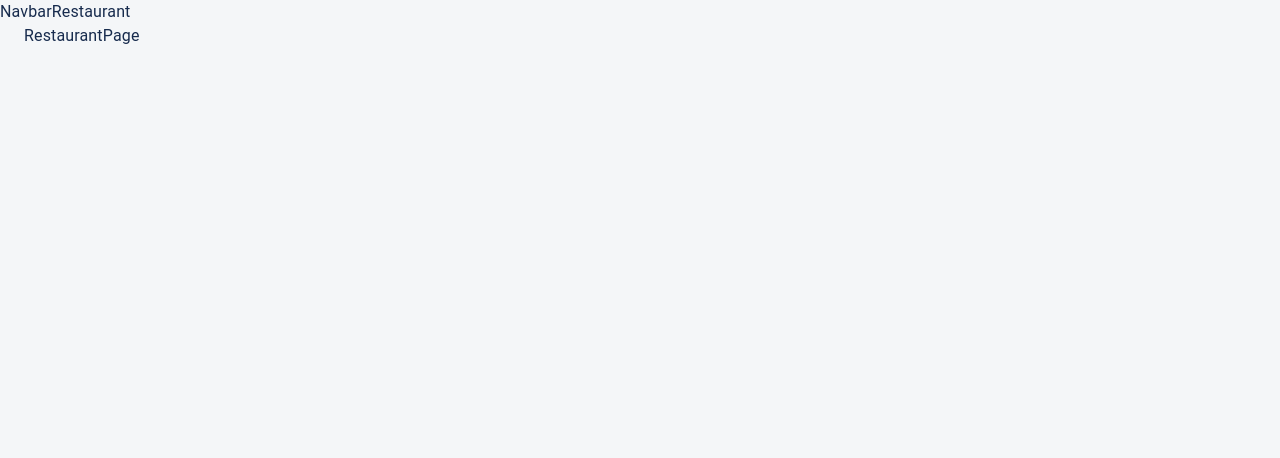
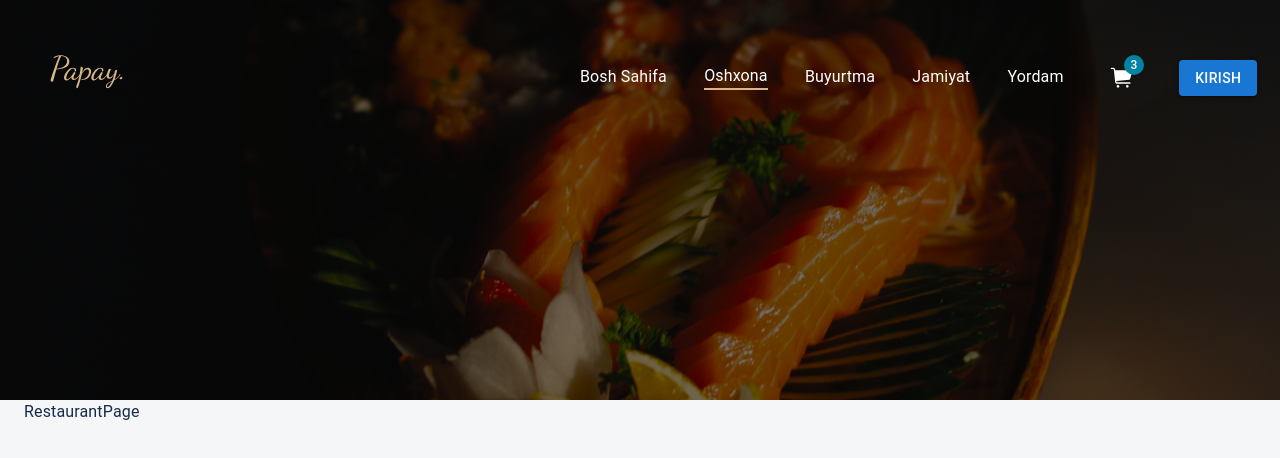
Before and after one commit to ravshan2508/papay-react, a React (Create React App) app: page / in a window 1280 px wide. Both pictures are taken after a click on the element "Oshxona". Shown: the top 458 px of the page. Built offline with nearby package versions, Linux system fonts and the light colour scheme.

Commit message:
feat: develop header logic of restaurant and others navbar

```diff
--- a/src/app/components/header/others.tsx
+++ b/src/app/components/header/others.tsx
@@ -1,5 +1,72 @@
+import { Container,Stack,Box,Badge,Button,IconButton } from "@mui/material";
 import React from "react";
+import { NavLink } from "react-router-dom";
 
 export function NavbarOthers(props: any) {
-    return <div>NavbarOthers</div>
+    return <div className="format_others home_navbar">
+        <Container>
+                <Stack
+                    flexDirection={"row"}
+                    className="navbar_config"
+                    justifyContent={"space-between"}
+                >
+                    <Box>
+                        <img src='/icons/papay.svg'/>
+                    </Box>
+                    <Stack
+                        flexDirection={"row"}
+                        justifyContent="space-evenly"
+                        alignItems={"center"}
+                        className="navbar_links"
+                    >
+                        <Box className="hover-line" onClick={props.setPath} >
+                            <NavLink to='/' >
+                                Bosh Sahifa
+                            </NavLink>
+                        </Box>
+                        <Box className="hover-line" onClick={props.setPath}>
+                            <NavLink to='/restaurant' activeClassName="underline">
+                                Oshxona
+                            </NavLink>
+                        </Box>
+                        <Box className="hover-line" onClick={props.setPath}>
+                            <NavLink to='/orders' activeClassName="underline">
+                                Buyurtma
+                            </NavLink>
+                        </Box>
+                        <Box className="hover-line" onClick={props.setPath}>
+                            <NavLink to='/community' activeClassName="underline">
+                                Jamiyat
+                            </NavLink>
+                        </Box>
+                        <Box className="hover-line" onClick={props.setPath}>
+                            <NavLink to='/help' activeClassName="underline">
+                                Yordam
+                            </NavLink>
+                        </Box>
+                        <Box className="hover-line" onClick={props.setPath}>
+                            <IconButton
+                                aria-label='cart'
+                                id="basic-button"
+                                aria-controls={undefined}
+                                aria-aria-haspopup="true"
+                                aria-expanded={undefined}
+                            >
+                                <Badge badgeContent={3} color='secondary'>
+                                    <img src={'/icons/shopping-cart.svg'}/>
+                                </Badge>
+                            </IconButton>
+                        </Box>
+                        <Box>
+                            <Button
+                                variant="contained"
+                                style={{color: '#ffffff',background: "#1976d2"}}
+                            >KIRISH</Button>
+                        </Box>
+                    </Stack>
+                </Stack>
+            </Container>
+
+
+        </div>;
 }
--- a/src/app/components/header/restaurant.tsx
+++ b/src/app/components/header/restaurant.tsx
@@ -1,5 +1,72 @@
+import { Container,Stack,Box,Badge,Button,IconButton } from "@mui/material";
 import React from "react";
+import { NavLink } from "react-router-dom";
 
 export function NavbarRestaurant(props: any) {
-    return <div>NavbarRestaurant</div>
+    return <div className="format_restaurant home_navbar">
+        <Container>
+                <Stack
+                    flexDirection={"row"}
+                    className="navbar_config"
+                    justifyContent={"space-between"}
+                >
+                    <Box>
+                        <img src='/icons/papay.svg'/>
+                    </Box>
+                    <Stack
+                        flexDirection={"row"}
+                        justifyContent="space-evenly"
+                        alignItems={"center"}
+                        className="navbar_links"
+                    >
+                        <Box className="hover-line" onClick={props.setPath} >
+                            <NavLink to='/' >
+                                Bosh Sahifa
+                            </NavLink>
+                        </Box>
+                        <Box className="hover-line" onClick={props.setPath}>
+                            <NavLink to='/restaurant' activeClassName="underline">
+                                Oshxona
+                            </NavLink>
+                        </Box>
+                        <Box className="hover-line" onClick={props.setPath}>
+                            <NavLink to='/orders' activeClassName="underline">
+                                Buyurtma
+                            </NavLink>
+                        </Box>
+                        <Box className="hover-line" onClick={props.setPath}>
+                            <NavLink to='/community' activeClassName="underline">
+                                Jamiyat
+                            </NavLink>
+                        </Box>
+                        <Box className="hover-line" onClick={props.setPath}>
+                            <NavLink to='/help' activeClassName="underline">
+                                Yordam
+                            </NavLink>
+                        </Box>
+                        <Box className="hover-line" onClick={props.setPath}>
+                            <IconButton
+                                aria-label='cart'
+                                id="basic-button"
+                                aria-controls={undefined}
+                                aria-aria-haspopup="true"
+                                aria-expanded={undefined}
+                            >
+                                <Badge badgeContent={3} color='secondary'>
+                                    <img src={'/icons/shopping-cart.svg'}/>
+                                </Badge>
+                            </IconButton>
+                        </Box>
+                        <Box>
+                            <Button
+                                variant="contained"
+                                style={{color: '#ffffff',background: "#1976d2"}}
+                            >KIRISH</Button>
+                        </Box>
+                    </Stack>
+                </Stack>
+            </Container>
+
+
+        </div>;
 }
--- a/src/css/navbar.css
+++ b/src/css/navbar.css
@@ -5,7 +5,39 @@
     background: url("/public/restaurant/header_restaurant.png");
     background-size: cover;
 }
+
+.format_restaurant.home_navbar {
+    width: 100%;
+    height: 400px;
+    display: flex;
+    background: url("/public/restaurant/header_restaurant_main.png");
+    background-size: cover;
+}
+
+.format_others.home_navbar {
+    width: 100%;
+    height: 400px;
+    display: flex;
+    background: url("/public/others/others_header.png");
+    background-size: cover;
+}
+
+
 .format.home_navbar .navbar_config {
+    width: 1244.69px;
+    height: 46px;
+    margin-left: 26px;
+    margin-top: 55px;
+}
+
+.format_restaurant .navbar_config {
+    width: 1244.69px;
+    height: 46px;
+    margin-left: 26px;
+    margin-top: 55px;
+}
+
+.format_others .navbar_config {
     width: 1244.69px;
     height: 46px;
     margin-left: 26px;
```
Also changed, not shown: public/others/others_header.png (added), public/restaurant/header_restaurant_main.png (added).
